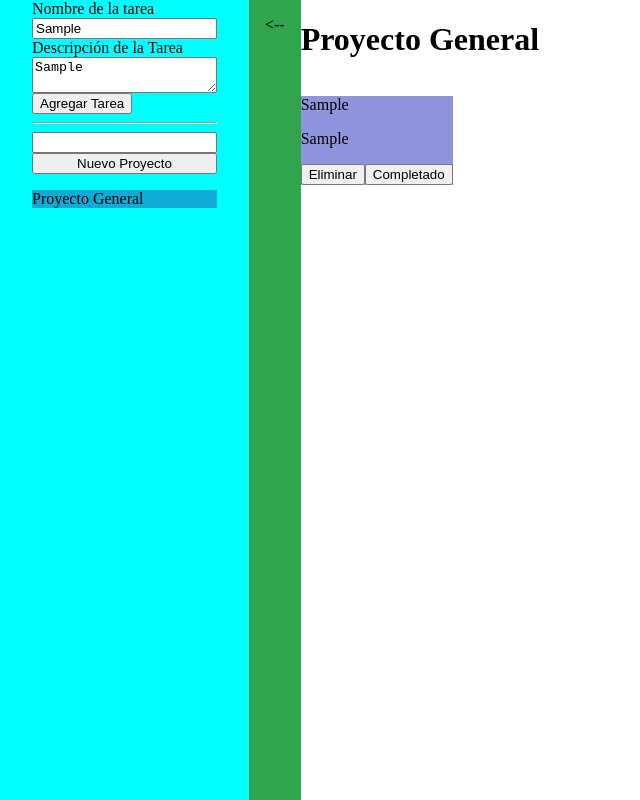
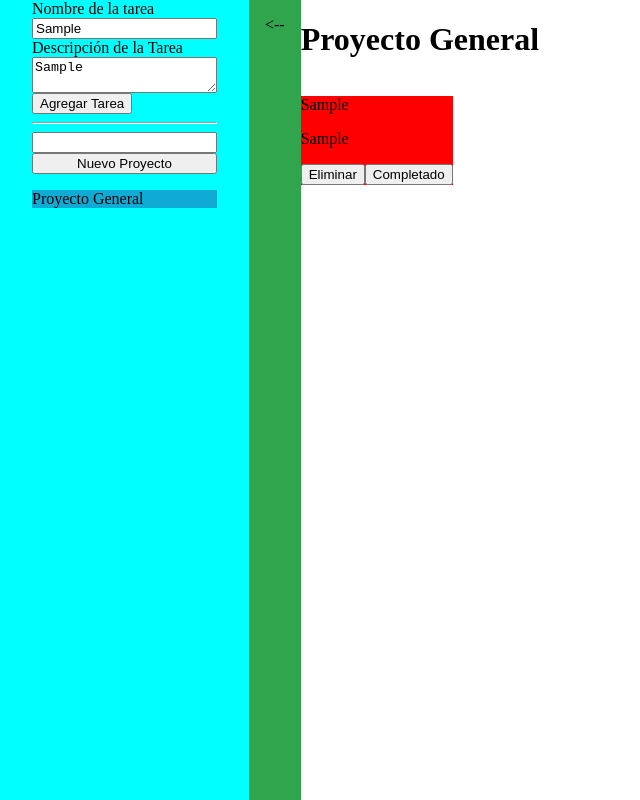
Before and after one commit to AxlinBishop/creador-tareas, a Vue app: page / in a window 1280 px wide. Both pictures are taken after typing "Sample", "Sample" into the empty fields and a click on the button "Agregar Tarea". Shown: the whole page, without its empty margins (0-640 px from the left). Built offline with nearby package versions, Linux system fonts and the light colour scheme.

Commit message:
Bloque de tarea terminado

```diff
--- a/src/components/BloqueTarea.vue
+++ b/src/components/BloqueTarea.vue
@@ -2,7 +2,7 @@
     DEPENDIENDO EL ESTADO COMPLETADA/PENDIENTE -->
 <template>
     <div class="bloque" v-for="(tarea, index) in store.state.tareas" :key="index">
-        <div v-if="tarea.proyecto == store.state.proyectoActual"> <!-- SOLO SE RENDERIZARAN LAS TAREAS QUE SEAN DEL PROYECTO SELECCIONADO -->
+        <div :style="colorBloque(index)" v-if="tarea.proyecto == store.state.proyectoActual"> <!-- SOLO SE RENDERIZARAN LAS TAREAS QUE SEAN DEL PROYECTO SELECCIONADO -->
             <div class="bloque_info">
                 <p class="bloque_nombre">{{ tarea.nombre }}</p>
                 <p class="bloque_descripcion">{{ tarea.descripcion}}</p>
@@ -17,10 +17,19 @@
 </template>
 <script setup>
 import { useStore } from 'vuex'; /* PARA UTILIZAR LA STORE DE VUEX */
+import { computed } from 'vue'; /* PARA UTILIZAR FUNCIONES COMPUTADAS */
 
 const store = useStore(); /* PARA UTLIZAR LA STORE */
 
 /* MÉTODOS */
+/* COLOR DEL BLOQUE */
+const colorBloque = ((index) => { /* DEPENDIENDO DEL ESTADO DE LA TAREA PENDIENTE/COMPLETADO */
+    if (store.state.tareas[index].estado == "pendiente"){ /* SI ES PENDIENTE */
+        return { backgroundColor: 'red' }/* COLOR DEL BLOQUE ROJO */
+    }else{ /* SI NO ES PENDIENTE (COMPLETADO) */
+        return { backgroundColor: 'green' } /* COLOR DEL BLOQUE VERDE */
+    }
+})
 /* AL PRESIONAR EL BOTÓN, LA TAREA SERÁ ELIMINADA */
 function eliminarTarea(index){
     store.commit("eliminarTarea", index)
--- a/src/store/index.js
+++ b/src/store/index.js
@@ -35,7 +35,7 @@ export default createStore({
       }
     },
     /* AGREGAR PROYECTO AL STATE */
-    agregarProyecto: function(state, payload){
+    agregarProyecto: function(state, payload){ /* RECIBE EL NOMBRE DEL PROYECTO COMO PUSH */
       state.proyectos.push(payload)
     }
   },
```
